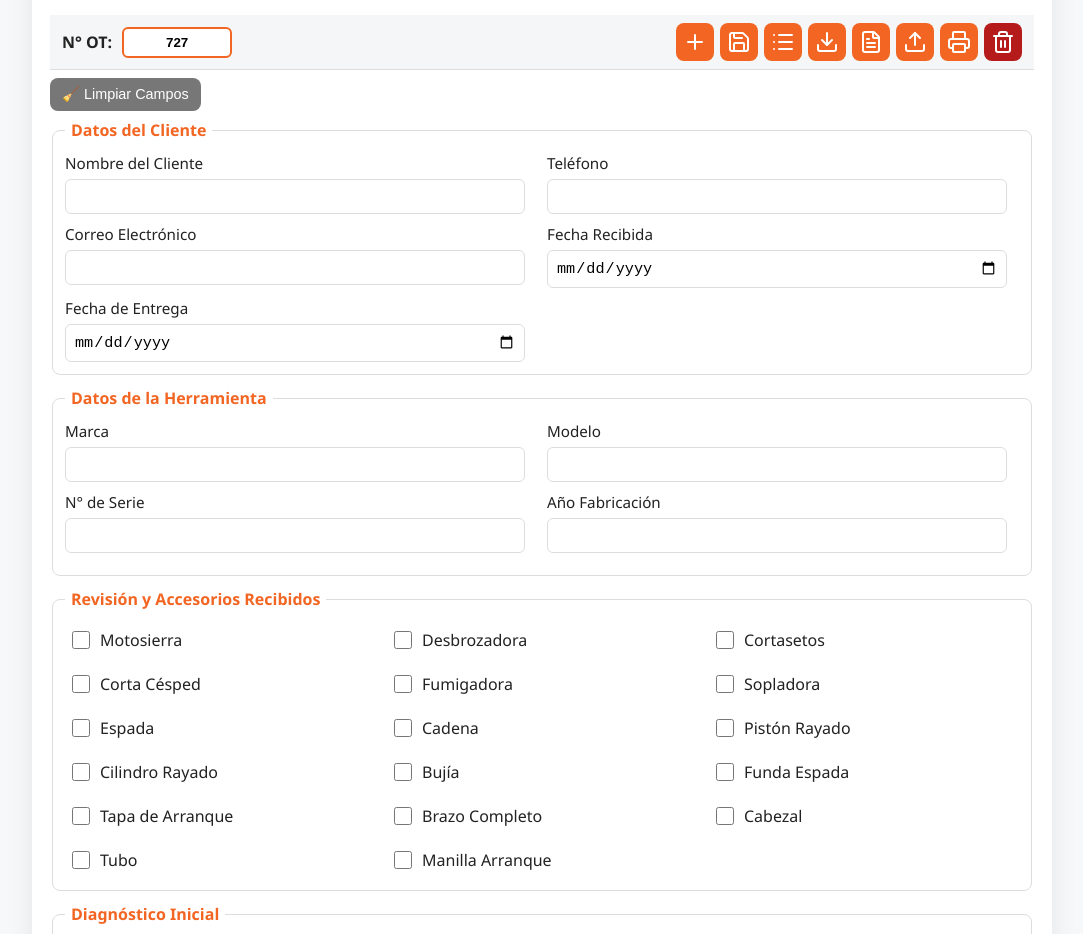
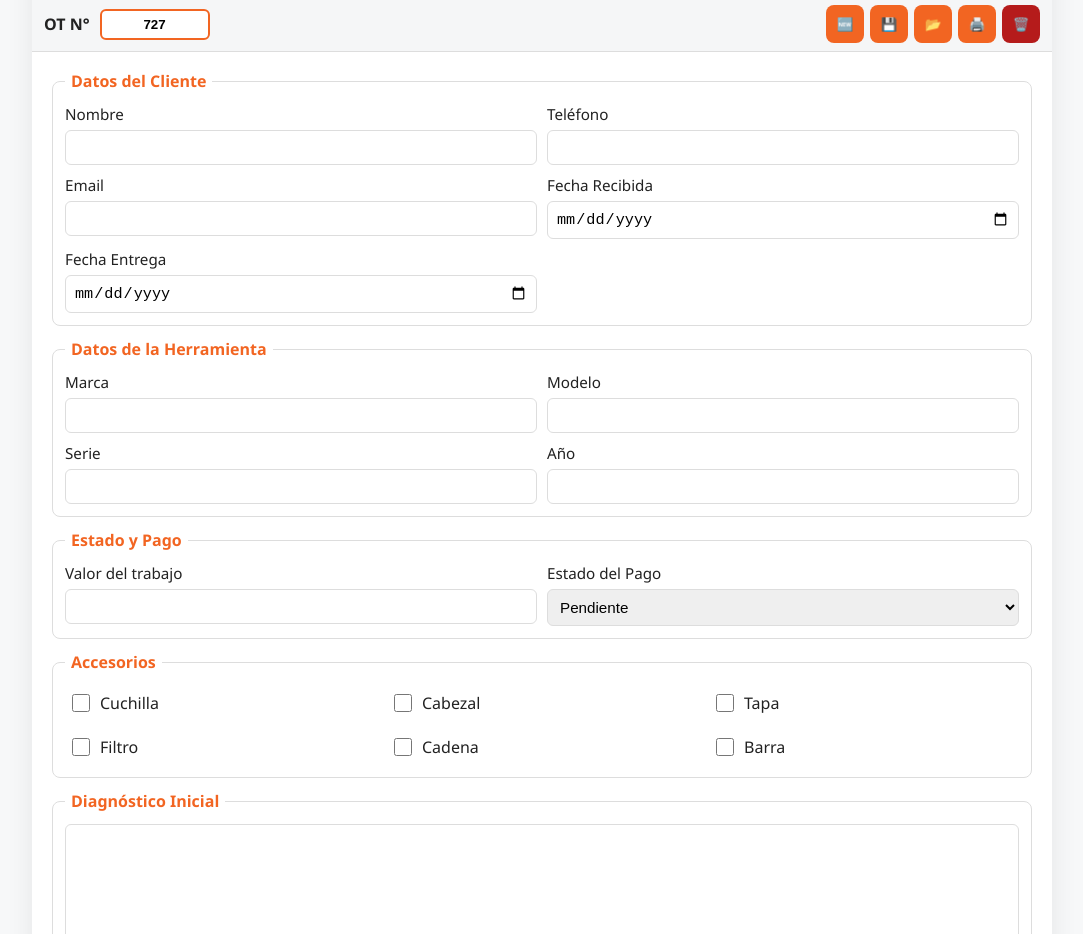
Before and after one commit to CryptoWorldX9/OT-FuelTek, a plain HTML site: page index.html in a window 1280 px wide. Shown: the part 146-1080 px from the top of the page, without its empty margins (98-1181 px from the left). Drawn offline with nearby package versions, Linux system fonts and the light colour scheme.

Commit message:
Update index.html

```diff
--- a/index.html
+++ b/index.html
@@ -1,186 +1,139 @@
-<!doctype html>
+<!DOCTYPE html>
 <html lang="es">
 <head>
-  <meta charset="utf-8" />
-  <meta name="viewport" content="width=device-width,initial-scale=1" />
-  <title>Orden de Trabajo - Fueltek</title>
+  <meta charset="UTF-8" />
+  <meta name="viewport" content="width=device-width, initial-scale=1.0" />
+  <title>FUELTEK - Orden de Trabajo</title>
+  <link href="https://fonts.googleapis.com/css2?family=Open+Sans:wght@400;600;700&display=swap" rel="stylesheet">
   <link rel="stylesheet" href="styles.css" />
-  <!-- SheetJS para exportar a Excel -->
-  <script src="https://cdn.sheetjs.com/xlsx-0.20.3/package/dist/xlsx.full.min.js"></script>
-  <script src="https://unpkg.com/lucide@latest"></script>
 </head>
 <body>
   <div class="wrapper">
     <header>
-      <img src="logo-fueltek.png" alt="Fueltek Logo" class="logo" />
+      <img src="logo-fueltek.png" class="logo" alt="logo" />
       <div class="header-info">
         <h1>FUELTEK</h1>
         <p>Servicio Técnico Multimarca</p>
-        <small>Tel: +56 9 4043 5805 | La Trilla 1062, San Bernardo</small>
+        <small>La Trilla 1062, San Bernardo | Tel: +56 9 4043 5805</small>
       </div>
     </header>
 
-    <main>
     <div class="ot-bar">
       <div class="left">
-          <label class="ot-label">N° OT:</label>
-          <input id="otNumber" readonly />
+        <span class="ot-label">OT N°</span>
+        <input id="otNumber" type="text" readonly />
       </div>
-
       <div class="controls">
-          <button id="newOtBtn" title="Reservar nuevo OT"><i data-lucide="plus"></i></button>
-          <button id="saveBtn" title="Guardar OT"><i data-lucide="save"></i></button>
-          <button id="viewBtn" title="Ver lista de OT"><i data-lucide="list"></i></button>
-          <button id="exportBtn" title="Exportar Excel"><i data-lucide="download"></i></button>
-          <button id="exportDbBtn" title="Exportar DB JSON"><i data-lucide="file-text"></i></button>
-          <label class="import-label" title="Importar DB JSON">
-            <input id="importFile" type="file" accept=".json" />
-            <i data-lucide="upload"></i>
-          </label>
-          <button id="printBtn" title="Imprimir / PDF"><i data-lucide="printer"></i></button>
-          <button id="clearBtn" class="danger" title="Borrar DB"><i data-lucide="trash-2"></i></button>
+        <button id="newBtn" title="Nueva OT">🆕</button>
+        <button id="saveBtn" title="Guardar">💾</button>
+        <button id="loadBtn" title="Cargar OT">📂</button>
+        <button id="printBtn" title="Imprimir">🖨️</button>
+        <button id="clearBtn" title="Eliminar BD" class="danger">🗑️</button>
       </div>
     </div>
 
-      <form id="otForm" autocomplete="off">
-        <!-- Datos Cliente -->
+    <main>
+      <form id="otForm">
         <fieldset>
           <legend>Datos del Cliente</legend>
-          <div class="grid grid-2col spaced">
-            <label class="stack">Nombre del Cliente
-              <input name="clienteNombre" />
-            </label>
-            <label class="stack">Teléfono
+          <div class="grid grid-2col">
+            <div class="stack">
+              <label>Nombre</label>
+              <input name="clienteNombre" required />
+            </div>
+            <div class="stack">
+              <label>Teléfono</label>
               <input name="clienteTelefono" />
-            </label>
-
-            <label class="stack">Correo Electrónico
+            </div>
+            <div class="stack">
+              <label>Email</label>
               <input name="clienteEmail" type="email" />
-            </label>
-            <label class="stack">Fecha Recibida
+            </div>
+            <div class="stack">
+              <label>Fecha Recibida</label>
               <input name="fechaRecibida" type="date" />
-            </label>
-
-            <label class="stack">Fecha de Entrega
+            </div>
+            <div class="stack">
+              <label>Fecha Entrega</label>
               <input name="fechaEntrega" type="date" />
-            </label>
-            <div></div>
+            </div>
           </div>
         </fieldset>
 
-        <!-- Datos Herramienta -->
         <fieldset>
           <legend>Datos de la Herramienta</legend>
-          <div class="grid grid-2col spaced">
-            <label class="stack">Marca
+          <div class="grid grid-2col">
+            <div class="stack">
+              <label>Marca</label>
               <input name="marca" />
-            </label>
-            <label class="stack">Modelo
+            </div>
+            <div class="stack">
+              <label>Modelo</label>
               <input name="modelo" />
-            </label>
-
-            <label class="stack">N° de Serie
+            </div>
+            <div class="stack">
+              <label>Serie</label>
               <input name="serie" />
-            </label>
-            <label class="stack">Año Fabricación
-              <input name="anio" type="number" min="1900" max="2100" />
-            </label>
-            <div></div>
-            <div></div>
+            </div>
+            <div class="stack">
+              <label>Año</label>
+              <input name="anio" type="number" />
+            </div>
           </div>
         </fieldset>
 
-        <!-- Revisiones (checkboxes alineados) -->
         <fieldset>
-          <legend>Revisión y Accesorios Recibidos</legend>
-          <div class="checkbox-grid aligned">
-            <label class="checkbox-item"><input type="checkbox" name="accesorios" value="Motosierra"><span>Motosierra</span></label>
-            <label class="checkbox-item"><input type="checkbox" name="accesorios" value="Desbrozadora"><span>Desbrozadora</span></label>
-            <label class="checkbox-item"><input type="checkbox" name="accesorios" value="Cortasetos"><span>Cortasetos</span></label>
-            <label class="checkbox-item"><input type="checkbox" name="accesorios" value="Corta Césped"><span>Corta Césped</span></label>
-            <label class="checkbox-item"><input type="checkbox" name="accesorios" value="Fumigadora"><span>Fumigadora</span></label>
-            <label class="checkbox-item"><input type="checkbox" name="accesorios" value="Sopladora"><span>Sopladora</span></label>
-            <label class="checkbox-item"><input type="checkbox" name="accesorios" value="Espada"><span>Espada</span></label>
-            <label class="checkbox-item"><input type="checkbox" name="accesorios" value="Cadena"><span>Cadena</span></label>
-            <label class="checkbox-item"><input type="checkbox" name="accesorios" value="Pistón Rayado"><span>Pistón Rayado</span></label>
-            <label class="checkbox-item"><input type="checkbox" name="accesorios" value="Cilindro Rayado"><span>Cilindro Rayado</span></label>
-            <label class="checkbox-item"><input type="checkbox" name="accesorios" value="Bujía"><span>Bujía</span></label>
-            <label class="checkbox-item"><input type="checkbox" name="accesorios" value="Funda Espada"><span>Funda Espada</span></label>
-            <label class="checkbox-item"><input type="checkbox" name="accesorios" value="Tapa de Arranque"><span>Tapa de Arranque</span></label>
-            <label class="checkbox-item"><input type="checkbox" name="accesorios" value="Brazo Completo"><span>Brazo Completo</span></label>
-            <label class="checkbox-item"><input type="checkbox" name="accesorios" value="Cabezal"><span>Cabezal</span></label>
-            <label class="checkbox-item"><input type="checkbox" name="accesorios" value="Tubo"><span>Tubo</span></label>
-            <label class="checkbox-item"><input type="checkbox" name="accesorios" value="Manilla Arranque"><span>Manilla Arranque</span></label>
+          <legend>Estado y Pago</legend>
+          <div class="grid grid-2col">
+            <div class="stack">
+              <label>Valor del trabajo</label>
+              <input id="valorTrabajo" name="valorTrabajo" type="text" />
+            </div>
+            <div class="stack">
+              <label>Estado del Pago</label>
+              <select id="estadoPago" name="estadoPago">
+                <option value="Pendiente">Pendiente</option>
+                <option value="Abonado">Abonado</option>
+                <option value="Pagado">Pagado</option>
+              </select>
+            </div>
+            <div class="stack hidden" id="labelAbono">
+              <label>Monto Abonado</label>
+              <input id="montoAbonado" name="montoAbonado" type="text" />
+            </div>
           </div>
         </fieldset>
 
-        <!-- Diagnóstico y Trabajo: ocupan todo el ancho -->
         <fieldset>
-          <legend>Diagnóstico Inicial</legend>
-          <textarea name="diagnostico" rows="6" placeholder="Describa el diagnóstico ..."></textarea>
+          <legend>Accesorios</legend>
+          <div class="checkbox-grid aligned">
+            <label class="checkbox-item"><input type="checkbox" name="accesorios" value="Cuchilla" />Cuchilla</label>
+            <label class="checkbox-item"><input type="checkbox" name="accesorios" value="Cabezal" />Cabezal</label>
+            <label class="checkbox-item"><input type="checkbox" name="accesorios" value="Tapa" />Tapa</label>
+            <label class="checkbox-item"><input type="checkbox" name="accesorios" value="Filtro" />Filtro</label>
+            <label class="checkbox-item"><input type="checkbox" name="accesorios" value="Cadena" />Cadena</label>
+            <label class="checkbox-item"><input type="checkbox" name="accesorios" value="Barra" />Barra</label>
+          </div>
         </fieldset>
 
         <fieldset>
-          <legend>Trabajo Realizado / Notas del Técnico</legend>
-          <textarea name="trabajo" rows="6" placeholder="Describa el trabajo realizado ..."></textarea>
+          <legend>Diagnóstico Inicial</legend>
+          <textarea name="diagnostico"></textarea>
         </fieldset>
 
-        <!-- Pago -->
         <fieldset>
-          <legend>Pago</legend>
-          <div class="grid-pay">
-            <label class="stack">Valor del trabajo (CLP)<input name="valorTrabajo" id="valorTrabajo" type="text" inputmode="numeric" /></label>
-            <label class="stack">Estado de Pago
-              <select name="estadoPago" id="estadoPago">
-                <option value="Pendiente">Pendiente de Pago</option>
-                <option value="Pagado">Pagado</option>
-                <option value="Abonado">Abonado</option>
-              </select>
-            </label>
-            <label class="stack hidden" id="labelAbono">Monto Abonado (CLP)<input name="montoAbonado" id="montoAbonado" type="text" inputmode="numeric" /></label>
-          </div>
+          <legend>Trabajo Realizado / Notas</legend>
+          <textarea name="trabajo"></textarea>
         </fieldset>
-
-        <!-- Firmas centradas -->
-        <div class="firmas">
-          <div class="firma-box"><label>Firma Taller</label><input name="firmaTaller" /></div>
-          <div class="firma-box"><label>Firma Cliente</label><input name="firmaCliente" /></div>
-        </div>
-
-        <section class="notas">
-          <h4>Notas importantes</h4>
-          <ul>
-            <li>Toda herramienta no retirada en 30 días podrá generar cobro por almacenamiento.</li>
-            <li>FuelTek no se responsabiliza por accesorios no declarados al momento de la recepción.</li>
-            <li>El cliente declara estar informado sobre los términos del servicio y autoriza la revisión del equipo.</li>
-          </ul>
-        </section>
       </form>
     </main>
 
     <footer>
-      <p>© 2025 FUELTEK</p>
+      © 2025 FUELTEK — La Trilla 1062, San Bernardo — Tel: +56 9 4043 5805
     </footer>
   </div>
 
-  <!-- Vista modal simple para la lista de OTs -->
-  <div id="modal" class="modal hidden" role="dialog" aria-hidden="true">
-    <div class="modal-content">
-      <div class="modal-header">
-        <h3>Órdenes guardadas</h3>
-        <button id="closeModal" class="small">Cerrar</button>
-      </div>
-      <div class="modal-body">
-        <input id="searchOt" placeholder="Buscar por N° OT o nombre cliente..." />
-        <div id="ordersList" class="orders-list"></div>
-      </div>
-    </div>
-  </div>
-
-  <!-- Print area -->
-  <div id="printArea" class="print-area" style="display:none"></div>
-
+  <div id="printArea" class="print-area"></div>
   <script src="script.js"></script>
-  <script>lucide.createIcons();</script>
 </body>
 </html>
```
Lines whose indentation alone changed are shown as unchanged.
